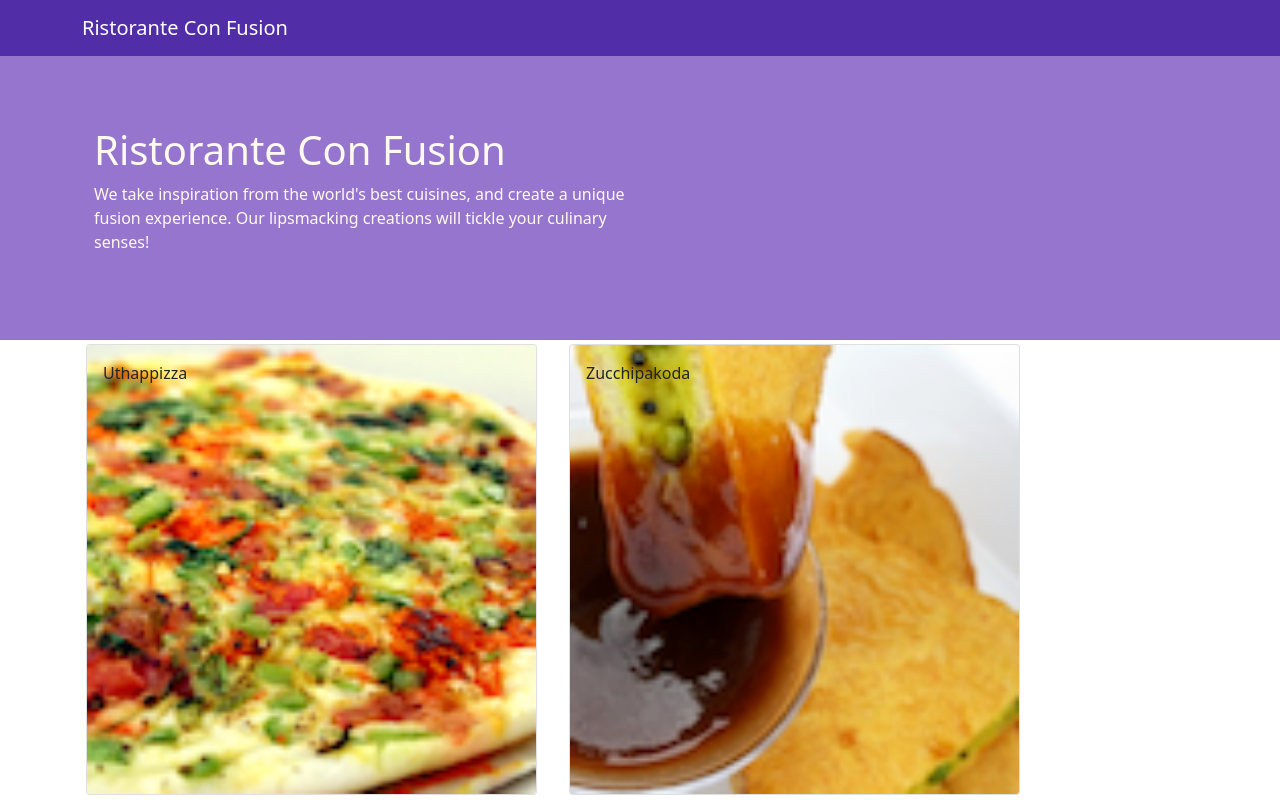
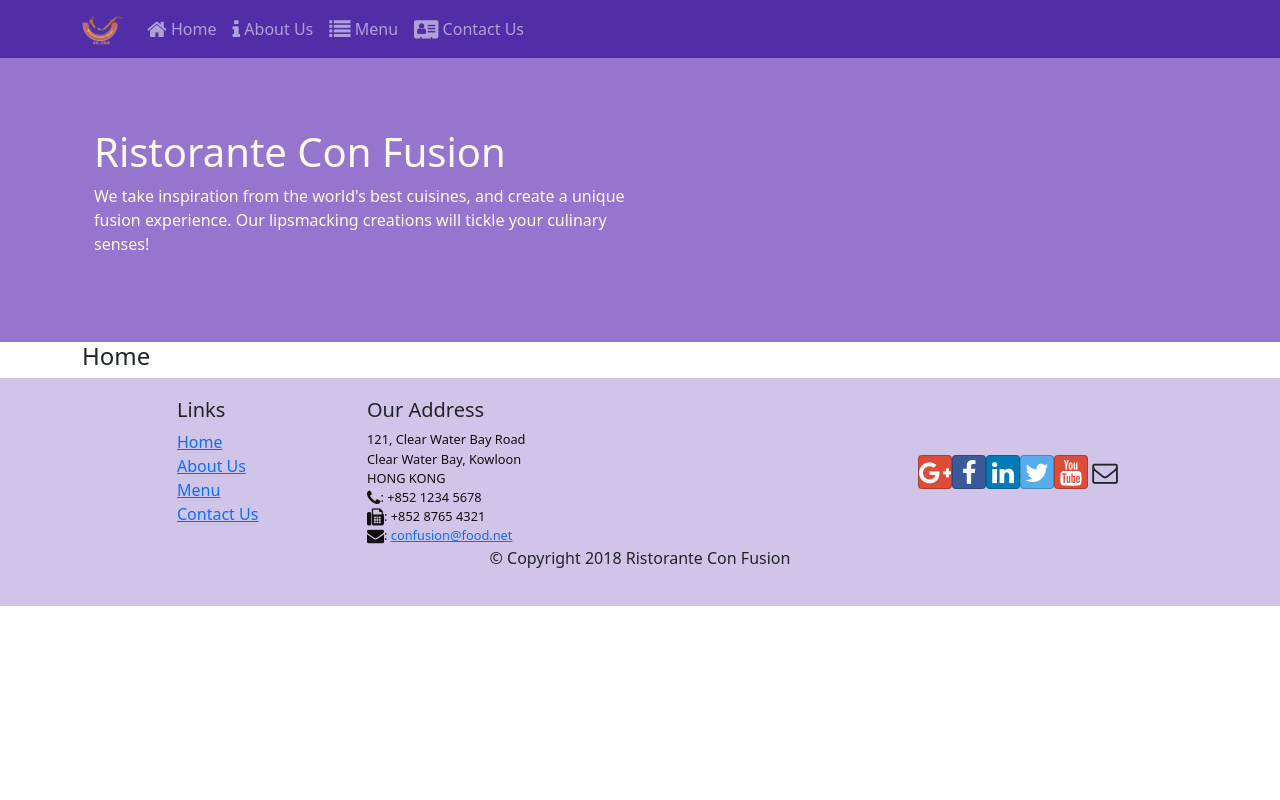
Before and after one commit to 01-DC/confusion-coursera-reactjs, a React (Vite) app: page / in a window 1280 px wide. Shown: the top 800 px of the page. Built offline with nearby package versions, Linux system fonts and the light colour scheme.

Commit message:
added react router and collapsible navbar

```diff
--- a/package.json
+++ b/package.json
@@ -14,6 +14,7 @@
     "react": "^18.0.0",
     "react-dom": "^18.0.0",
     "react-popper": "^2.3.0",
+    "react-router-dom": "^6.3.0",
     "reactstrap": "^8.10.1"
   },
   "devDependencies": {
--- a/src/App.jsx
+++ b/src/App.jsx
@@ -1,13 +1,16 @@
 import React from "react"
+import { BrowserRouter } from "react-router-dom"
 
 import './App.css'
 import Main from "./components/Main"
 
 function App() {
 	return (
-		<div>
-			<Main />
-		</div>
+		<BrowserRouter>
+			<div>
+				<Main />
+			</div>
+		</BrowserRouter>
 	)
 }
 
--- a/src/components/Footer.jsx
+++ b/src/components/Footer.jsx
@@ -1,4 +1,5 @@
 import React from "react"
+import { Link } from "react-router-dom"
 
 const Footer = () => {
 	return (
@@ -9,16 +10,16 @@ const Footer = () => {
 						<h5>Links</h5>
 						<ul className="list-unstyled">
 							<li>
-								<a href="#">Home</a>
+								<Link to="/home">Home</Link>
 							</li>
 							<li>
-								<a href="#">About</a>
+								<Link to="/aboutus">About Us</Link>
 							</li>
 							<li>
-								<a href="#">Menu</a>
+								<Link to="/menu">Menu</Link>
 							</li>
 							<li>
-								<a href="contactus.html">Contact</a>
+								<Link to="/contactus">Contact Us</Link>
 							</li>
 						</ul>
 					</div>
--- a/src/components/Header.jsx
+++ b/src/components/Header.jsx
@@ -1,12 +1,59 @@
-import React from "react"
-import { Navbar, NavbarBrand, Jumbotron } from "reactstrap"
+import React, { useState } from "react"
+import { NavLink } from "react-router-dom"
+import {
+	Navbar,
+	NavbarBrand,
+	Jumbotron,
+	Nav,
+	NavbarToggler,
+	Collapse,
+	NavItem,
+} from "reactstrap"
 
 const Header = () => {
+	const [isNavOpen, setIsNavOpen] = useState(false)
 	return (
 		<>
-			<Navbar dark>
+			<Navbar dark expand="md">
 				<div className="container">
-					<NavbarBrand href="/">Ristorante Con Fusion</NavbarBrand>
+					<NavbarToggler onClick={() => setIsNavOpen(!isNavOpen)} />
+					<NavbarBrand className="mr-auto" href="/">
+						<img
+							src="src/assets/logo.png"
+							height="30"
+							width="41"
+							alt="Ristorante Con Fusion"
+						/>
+					</NavbarBrand>
+
+					<Collapse isOpen={isNavOpen} navbar>
+						<Nav navbar>
+							<NavItem>
+								<NavLink className="nav-link" to="/home">
+									<span className="fa fa-home fa-lg"></span>{" "}
+									Home
+								</NavLink>
+							</NavItem>
+							<NavItem>
+								<NavLink className="nav-link" to="/aboutus">
+									<span className="fa fa-info fa-lg"></span>{" "}
+									About Us
+								</NavLink>
+							</NavItem>
+							<NavItem>
+								<NavLink className="nav-link" to="/menu">
+									<span className="fa fa-list fa-lg"></span>{" "}
+									Menu
+								</NavLink>
+							</NavItem>
+							<NavItem>
+								<NavLink className="nav-link" to="/contactus">
+									<span className="fa fa-address-card fa-lg"></span>{" "}
+									Contact Us
+								</NavLink>
+							</NavItem>
+						</Nav>
+					</Collapse>
 				</div>
 			</Navbar>
 			<Jumbotron>
--- /dev/null
+++ b/src/components/Home.jsx
@@ -0,0 +1,11 @@
+import React from "react"
+
+const Home = () => {
+	return (
+		<div className="container">
+			<h4>Home</h4>
+		</div>
+	)
+}
+
+export default Home
--- a/src/components/Main.jsx
+++ b/src/components/Main.jsx
@@ -1,6 +1,8 @@
 import React, { useState } from "react"
+import { Route, Routes } from "react-router-dom"
 
 import { DISHES } from "../data/dishes"
+import Home from "./Home"
 import Menu from "./Menu"
 import DishDetail from "./DishDetail"
 import Header from "./Header"
@@ -8,24 +10,15 @@ import Footer from "./Footer"
 
 function Main() {
 	const [dishes, setDishes] = useState(DISHES)
-	const [selectedDish, setSelectedDish] = useState(null)
 
 	return (
 		<div>
 			<Header />
-			<Menu
-				dishes={dishes}
-				onClick={(dishId) => setSelectedDish(dishId)}
-			/>
-			{selectedDish != null ? (
-				<DishDetail
-					selectedDish={
-						dishes.filter((dish) => dish.id == selectedDish)[0]
-					}
-				/>
-			) : (
-				<div></div>
-			)}
+			<Routes>
+				<Route path="/home" element={<Home />} />
+				<Route exact path="/menu" element={<Menu dishes={dishes} />} />
+				<Route path="*" element={<Home />} />
+			</Routes>
 			<Footer />
 		</div>
 	)
```
Also changed, not shown: 1 other file (tests, documents, lock files or other folders).
